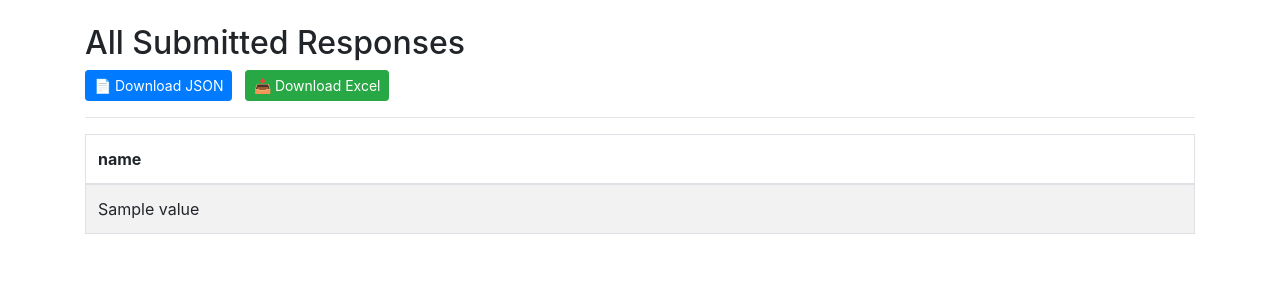
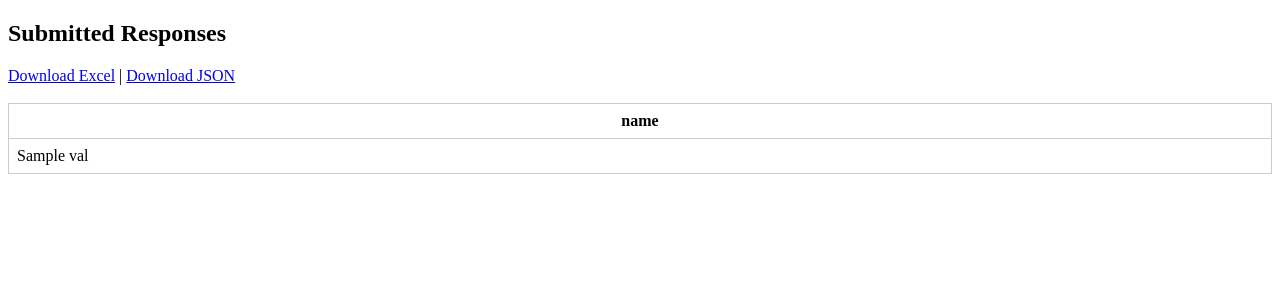
Before and after one commit to Monishahee/machine_forms, a Flask app: template templates/view_responses.html in a window 1280 px wide. Shown: the top 300 px of the page. Run offline with Flask 3, Linux system fonts and the light colour scheme; the template is opened without the code that fills it: most values are stand-ins (such as "Sample title", 1, 10 or a date in 2020).

Commit message:
Update view_responses.html

```diff
--- a/templates/view_responses.html
+++ b/templates/view_responses.html
@@ -1,47 +1,36 @@
 <!DOCTYPE html>
 <html>
 <head>
-    <title>All Responses</title>
-    <link rel="stylesheet" href="https://cdn.jsdelivr.net/npm/bootstrap@4.6.2/dist/css/bootstrap.min.css">
+    <title>View Responses</title>
     <style>
-        img.thumb {
-            height: 100px;
-            border: 1px solid #ccc;
-            margin: 5px;
-        }
+        table { width: 100%; border-collapse: collapse; }
+        th, td { padding: 8px; border: 1px solid #ccc; vertical-align: top; }
+        img { max-width: 120px; max-height: 120px; }
     </style>
 </head>
 <body>
-<div class="container mt-4">
-    <h2>All Submitted Responses</h2>
-    <a href="{{ url_for('download_json') }}" class="btn btn-primary btn-sm">📄 Download JSON</a>
-    <a href="{{ url_for('download_excel') }}" class="btn btn-success btn-sm ml-2">📥 Download Excel</a>
-    <hr>
-    <table class="table table-bordered table-striped">
+    <h2>Submitted Responses</h2>
+    <a href="{{ url_for('download_excel') }}">Download Excel</a> |
+    <a href="{{ url_for('download_json') }}">Download JSON</a>
+    <br><br>
+
+    <table>
         <thead>
-            {% if records %}
-                <tr>
-                    {% for key in records[0].keys() %}
-                        <th>{{ key }}</th>
-                    {% endfor %}
-                </tr>
-            {% endif %}
+            <tr>
+                {% for key in records[0].keys() %}
+                    <th>{{ key }}</th>
+                {% endfor %}
+            </tr>
         </thead>
         <tbody>
             {% for row in records %}
                 <tr>
-                    {% for key, value in row.items() %}
+                    {% for key, val in row.items() %}
                         <td>
-                            {% if 'image' in key and value %}
-                                {% if ',' in value %}
-                                    {% for img in value.split(',') %}
-                                        <img class="thumb" src="{{ url_for('uploaded_file', filename=img.strip()) }}" alt="image">
-                                    {% endfor %}
-                                {% else %}
-                                    <img class="thumb" src="{{ url_for('uploaded_file', filename=value.strip()) }}" alt="image">
-                                {% endif %}
+                            {% if key.endswith('image') and val %}
+                                <img src="{{ url_for('uploaded_file', filename=val) }}">
                             {% else %}
-                                {{ value }}
+                                {{ val }}
                             {% endif %}
                         </td>
                     {% endfor %}
@@ -49,6 +38,5 @@
             {% endfor %}
         </tbody>
     </table>
-</div>
 </body>
 </html>
```
